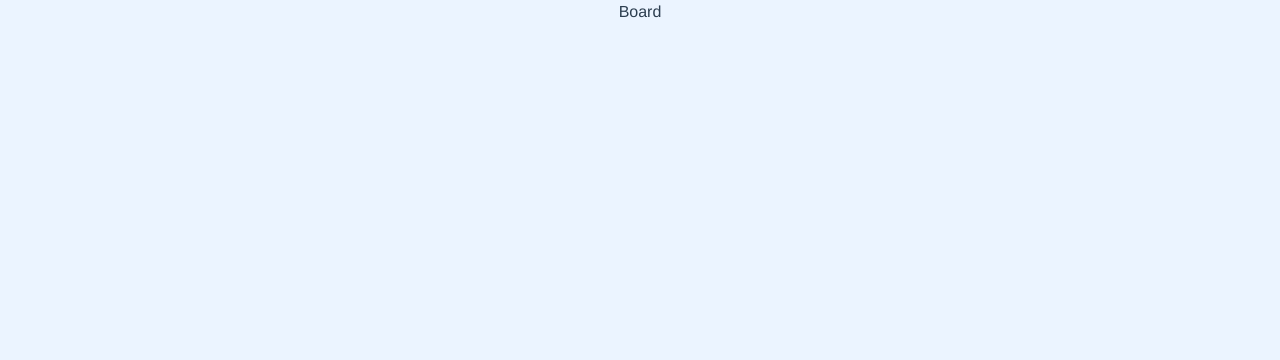
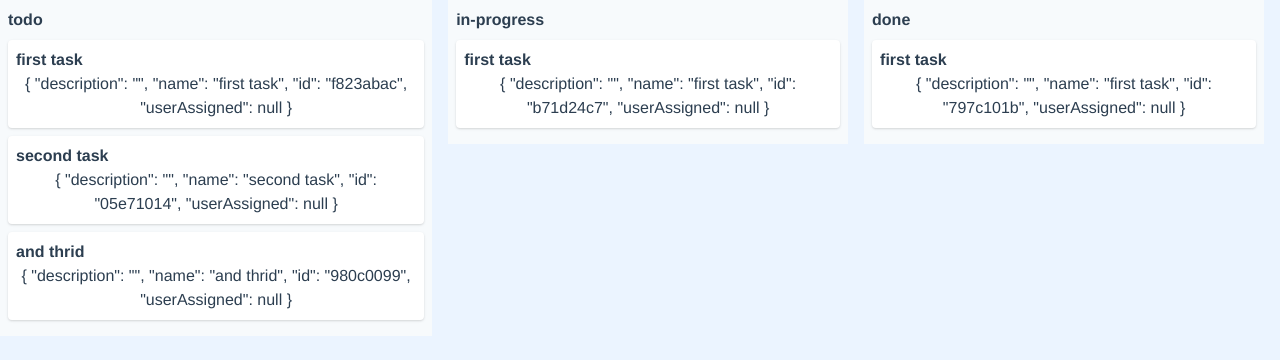
Before and after one commit to DtecIndustries/drag-n-do, a Vue app: page / in a window 1280 px wide. Shown: the top 360 px of the page. Built offline with nearby package versions, Linux system fonts and the light colour scheme.

Commit message:
display task data on Board

```diff
--- a/src/views/Board.vue
+++ b/src/views/Board.vue
@@ -1,15 +1,36 @@
 <template>
   <div class="board bg-indigo-100 h-full overflow-auto">
-    Board
+    <div class="flex flex-row items-start">
+      <div class="column" v-for="(column, $columnIndex) in board.columns" :key="$columnIndex">
+        <div class="flex items-center mb-2 font-bold">
+          {{ column.name }}
+        </div>
+        <div class="list-reset">
+          <div class="task" v-for="(task, $taskIndex) in column.tasks" :key="$taskIndex">
+            <span class="w-full text-left font-bold">{{ task.name }}</span>
+            <p v-if="task.description" class="text-sm mt-1">{{ task.description }}</p>
+            {{ task }}
+          </div>
+        </div>
+      </div>
+    </div>
   </div>
 </template>
 
 <script>
+import { mapState } from 'vuex'
+
 export default {
-
+  computed: mapState(['board'])
 }
 </script>
 
 <style>
-
+.column{
+  @apply bg-gray-100 p-2 mr-4;
+  min-width: 350px;
+}
+.task {
+  @apply flex items-center flex-wrap shadow mb-2 py-2 px-2 rounded bg-white no-underline;
+}
 </style>
```
